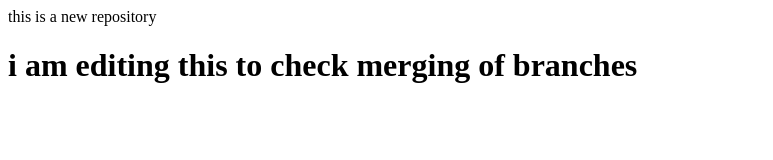
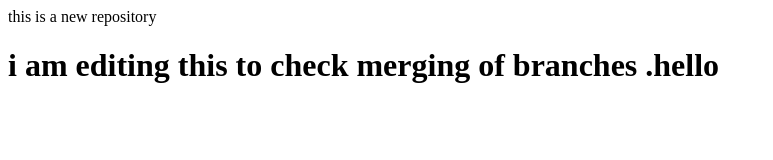
Before and after one commit to Prapti-1203/checkremote, a plain HTML site: page index.html in a window 1280 px wide. Shown: the whole page, without its empty margins (0-773 px from the left). Drawn offline with Linux system fonts and the light colour scheme.

Commit message:
merge with conflicts

```diff
--- a/index.html
+++ b/index.html
@@ -1,2 +1,2 @@
 <p>this is a new repository</p>
-<h1>i am editing this to check merging of branches </h1>
+<h1>i am editing this to check merging of branches .hello</h1>
```
